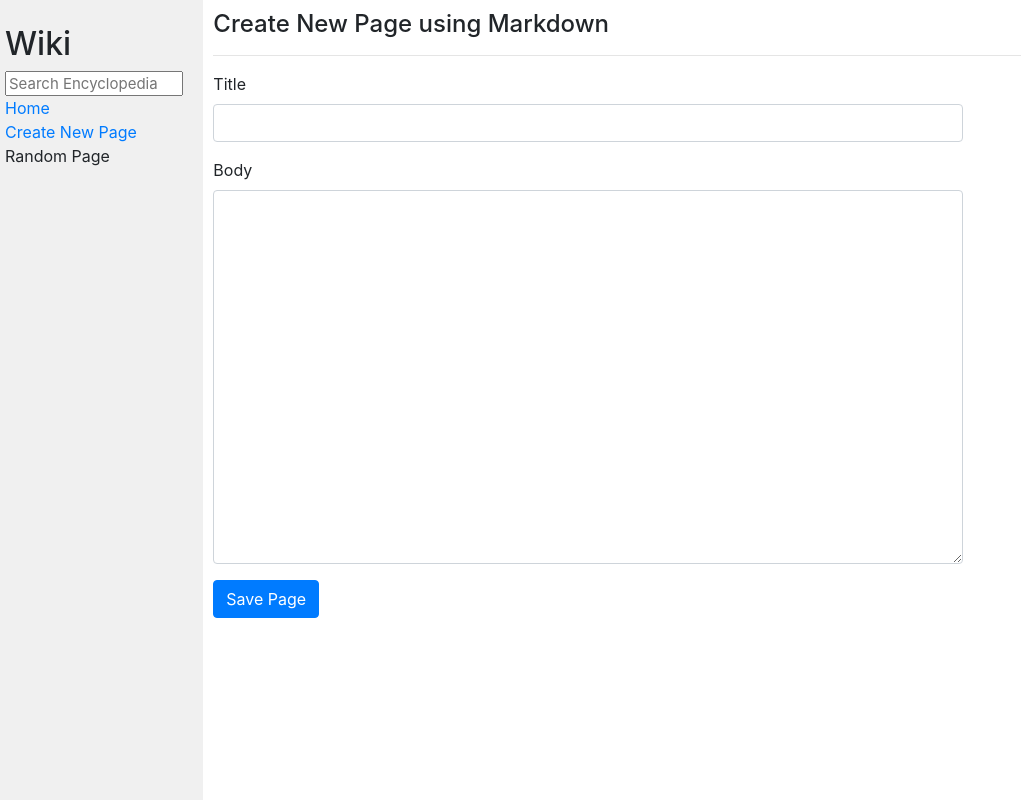
After one commit to idoyudha/wiki, a Django app: page /new in a window 1280 px wide. The commit adds this page. Shown: the whole page, without its empty margins (0-1021 px from the left). Run offline with Django 3.2, Linux system fonts and the light colour scheme; some libraries are stand-ins or nearby versions.

Commit message:
Update for edit page

```diff
--- a/encyclopedia/templates/encyclopedia/layout.html
+++ b/encyclopedia/templates/encyclopedia/layout.html
@@ -19,7 +19,7 @@
                     <a href="{% url 'index' %}">Home</a>
                 </div>
                 <div>
-                    Create New Page
+                    <a href="{% url 'new' %}">Create New Page</a>
                 </div>
                 <div>
                     Random Page
--- /dev/null
+++ b/encyclopedia/templates/encyclopedia/new.html
@@ -0,0 +1,22 @@
+{% extends "encyclopedia/layout.html" %}
+
+{% block title %}
+    Create New Page
+{% endblock %}
+
+{% block body %}
+    <h4>Create New Page using Markdown</h4>
+    <hr>
+    <form action="{% url 'new' %}" style="width: 70%" method="post">
+        {% csrf_token %}
+        <div class="form-group">
+            <label for="title">Title</label>
+            <input class="form-control" type="title" name="title">
+        </div>
+        <div class="form-group">
+            <label for="content">Body</label>
+            <textarea class="form-control" name="content" id="content" rows="15"></textarea>
+        </div>
+        <button type="submit" class="btn btn-primary">Save Page</button>
+    </form>
+{% endblock %}
--- a/encyclopedia/urls.py
+++ b/encyclopedia/urls.py
@@ -5,5 +5,6 @@ from . import views
 urlpatterns = [
     path("", views.index, name="index"),
     path("wiki/<str:title>", views.entry, name="entry"),
-    path("search", views.search, name="search")
+    path("search", views.search, name="search"),
+    path("new", views.newpage, name="new")
 ]
--- a/encyclopedia/views.py
+++ b/encyclopedia/views.py
@@ -1,5 +1,5 @@
-from re import search
 from django.shortcuts import render, redirect
+from django.http import HttpResponseRedirect
 
 from . import util
 import markdown
@@ -41,3 +41,16 @@ def search(request):
         return entry(request, string)
     else:
         return render(request, "encyclopedia/search.html", context)
+
+def newpage(request):
+    if request.method == "POST":
+        entries = util.list_entries()
+        title  = request.POST.get("title")
+        content = request.POST.get("content")
+        util.save_entry(title, content)
+        if title in entries:
+            return HttpResponseRedirect("Content with same title already made")
+        else:
+            return entry(request, title)
+    else:
+        return render(request, "encyclopedia/new.html")
```
Also changed, not shown: entries/CSS.md (+1 -3 lines), entries/Gitlab.md (added, +1 -0 lines), entries/Wikipedia.md (added, +1 -0 lines).
